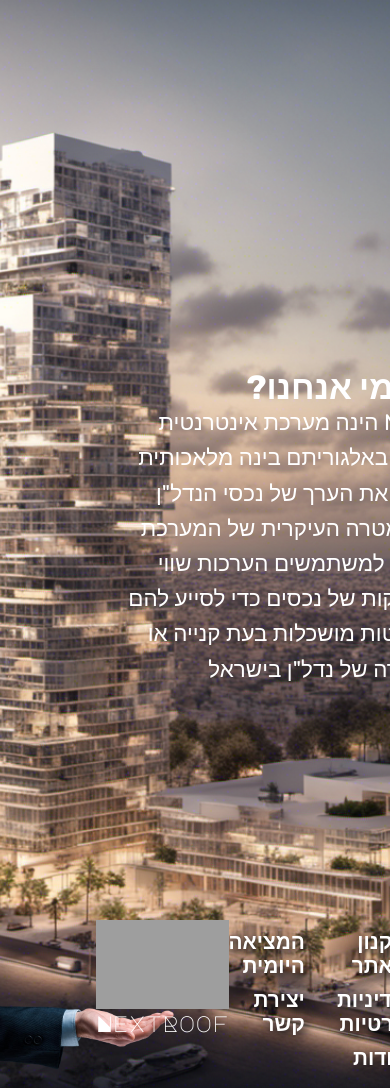
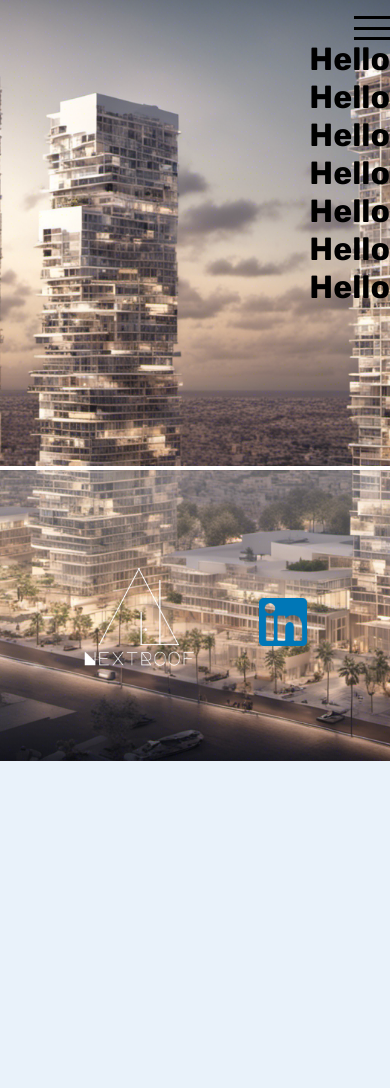
Before and after one commit to yoavlv/NextRoofWeb, a Django app: page /login/ in a window 390 px wide; the page is wider, and only the part inside the window is pictured. After the commit the page ends 761 px from the top of that part, so only its background shows below. Run offline with Django 4.2, Linux system fonts and the light colour scheme; grey boxes are pictures that could not be loaded.

Commit message:
mobile desgin

```diff
--- a/main/templates/home.html
+++ b/main/templates/home.html
@@ -79,5 +79,9 @@
 
 </div>
 
+    <div class="about-us">
+        <h2>מי אנחנו?</h2>
+        <p>NextRoof הינה מערכת אינטרנטית המשתמשת באלגוריתם בינה מלאכותית כדי לחזות את הערך של נכסי הנדל"ן בישראל. המטרה העיקרית של המערכת היא לספק למשתמשים הערכות שווי אמינות ומדויקות של נכסים כדי לסייע להם לקבל החלטות מושכלות בעת קנייה או מכירה של נדל"ן בישראל</p>
+    </div>
 
 {% endblock %}
--- a/main/templates/index.html
+++ b/main/templates/index.html
@@ -59,62 +59,27 @@
       </div>
    </header>
 
+    <div>
+    {% block content %}
 
-{% block content %}
-
-{% endblock %}
+    {% endblock %}
+    </div>
 
 
 <div class=close-sec>
 
-    <div class="about-us">
-        <h2>מי אנחנו?</h2>
-        <p>NextRoof הינה מערכת אינטרנטית המשתמשת באלגוריתם בינה מלאכותית כדי לחזות את הערך של נכסי הנדל"ן בישראל. המטרה העיקרית של המערכת היא לספק למשתמשים הערכות שווי אמינות ומדויקות של נכסים כדי לסייע להם לקבל החלטות מושכלות בעת קנייה או מכירה של נדל"ן בישראל</p>
-    </div>
-
     <footer>
-        <div class="a-list">
-                    <div class="one-right">
-
-                        <p><a href="#">דף הבית</a></p>
-                        <p><a href="#">שווי הנכס</a></p>
-                        <p><a href="#">חיפוש</a></p>
-
-                    </div>
-
-                    <div class="one-middle">
-
-                        <p><a href="#">תקנון האתר</a></p>
-                        <p><a href="#">מדיניות פרטיות</a></p>
-                        <p><a href="#">אודות</a></p>
-
-                    </div>
-
-                    <div class="one-left">
-
-                        <p><a href="#">המציאה היומית</a></p>
-                        <p><a href="https://www.linkedin.com/in/yoav-lavie-973ba61b4/">יצירת קשר</a></p>
-
-                    </div>
-
+        <div class="footer-link">
+            <div class="linkedin-section">
+                <a href="https://www.linkedin.com/in/yoav-lavie-973ba61b4/" target="_blank">
+                    <img class="linkedin-icon" rel="icon" src="{% static 'img/linkedin.png' %}" >
+                </a>
+            </div>
         </div>
-
-        <div class="left-logo2">
-            <div class="logo-menu2">
-                <div class="group-11-2">
-                <div class="ellipse-1-2"></div>
-                </div>
-                <p class="next-roof-2">NextRoof</p>
-            </div>
-
-            <div class="hand-footer">
-                <img src="{% static '/img/hand.png' %}" alt="">
-            </div>
-
+        <div class="logo-footer">
+            <img class="logo-img-footer" rel="icon" src="{% static 'img/nextroof-white.png' %}" >
         </div>
-
     </footer>
-
   </div>
 
 </body>
--- a/main/templates/search.html
+++ b/main/templates/search.html
@@ -42,7 +42,7 @@
                 </div>
             </div>
 
-    <button class="toggle-options" onclick="toggleMoreOptions(event)">הצגת אופציות נוספות</button>
+    <button class="toggle-options" onclick="toggleMoreOptions(event)">חיפוש מתקדם</button>
      <div id="more-options-section" class="more-options-section">
 
          <div class="input-search-field">
--- a/static/css/asset_value.css
+++ b/static/css/asset_value.css
@@ -180,11 +180,7 @@ form input {
 }
 
 @media only screen and (max-width: 768px) { /* 768px */
-    .result {
-        display: flex;
-        justify-content: center;
-        width: 100%;
-    }
+
   .algo-res {
     margin: 0.625rem;
     padding: 0.625rem;
--- a/static/css/home.css
+++ b/static/css/home.css
@@ -379,8 +379,7 @@
   .newsletter {
     top: 3.9rem; /* Reduced from 7.8rem */
     left: 10rem; /* Reduced from -0.625rem */
-    width: 90%; /* Adjusted from 25% to make it wider on mobile screens */
-    padding: 0.625rem; /* Reduced from 1.25rem */
+    width: 100%;/* Adjusted from 25% to make it wider on mobile screens */
   }
 
 
--- a/static/css/index.css
+++ b/static/css/index.css
@@ -127,88 +127,43 @@ nav {
   line-height: 2.2rem;
 }
 
+
+
 footer {
-  height: 40vh;
-  -webkit-box-align: center;
-      -ms-flex-align: center;
-          align-items: center;
-  padding-top: 10rem;
-  background-size: 100%;
-  background-position: center;
-  display: -webkit-box;
-  display: -ms-flexbox;
-  display: flex;
+
+    border-top: 0.25rem solid #fff;
+    background: linear-gradient(to bottom, rgba(255, 255, 255, 0.3) 0%, rgba(255, 255, 255, 0) 100%);
+    height: 35vh;
+    align-items: center;
+    padding-top: 1rem;
+    background-size: 100%;
+    background-position: center;
+    display: flex;
+    justify-content: center;
+    margin-top:4rem;
+
 }
 
-footer .a-list {
-  display: -webkit-box;
-  display: -ms-flexbox;
-  display: flex;
-  gap: 2rem;
-  margin: auto;
-  max-width: 38%;
+.footer-link {
+    padding-left:4rem;
 }
 
-footer .a-list a {
-  list-style: none;
-  color: #ffffff;
-  text-decoration: none;
-  font-size: 1.3rem;
-  text-shadow: 0.125rem 0.25rem 0.5rem #01080e; /* Converted from 2px 4px 8px */
-}
-
-footer .a-list p {
-  padding: 0.3125rem 0; /* Converted from 5px 0 */
-}
-
-.left-logo2 .logo-menu2 {
-  display: -webkit-box;
-  display: -ms-flexbox;
-  display: flex;
-  -webkit-box-orient: vertical;
-  -webkit-box-direction: normal;
-      -ms-flex-direction: column;
-          flex-direction: column;
-  margin-left: 6rem;
-  margin-bottom: -3.4rem;
-}
-
-.left-logo2 .logo-menu2 .group-11-2 {
-
-  background-size: 100% 100%;
-  background-position: center;
-  background-image: url("https://static.overlay-tech.com/assets/e60148ad-fcec-47a1-b9a4-f501bfe36b52.svg");
-  margin-bottom: 0.174em; /* Converted from 3.48px */
-  padding: 5em 1.396em 0.595em 2.432em; /* Converted from 80px 21.09px 9.28px 30.24px */
-  display: -webkit-box;
-  display: -ms-flexbox;
-  display: flex;
-  -webkit-box-align: start;
-      -ms-flex-align: start;
-          align-items: flex-start;
+.linkedin-icon {
+    width: 3rem;
+    height: 3rem;
 }
 
 
-.left-logo2 .logo-menu2 .ellipse-1-2 {
-  max-width: 0.1em;
-  max-height: 0.1em;
-  background-color: #f0f0f0;
-  border-radius: 50%;
-  margin: 0 auto;
-}
-.left-logo2 .logo-menu2 .next-roof-2 {
-  font-family: "Major Mono Display";
-  font-size: 1.4rem;
-  font-weight: 400;
-  line-height: normal;
-  color: #ffffff;
-  margin: auto;
+.logo-footer {
+    width: 7rem;
+    height: 7rem;
 }
 
-.left-logo2 .hand-footer img {
-  max-width: 80%;
-  float: left;
-}
+.logo-img-footer {
+    width: 100%;
+    height: auto;
+    }
+
 
 
 @media (max-width: 768px) { /* Tablet and below */
@@ -220,7 +175,7 @@ footer .a-list p {
         background-color: #333;
         position: fixed;
         top: 0;
-        left: 10rem;
+        left: 5rem;
         z-index: 1000;
         flex-direction: column;
         align-items: center;
@@ -231,7 +186,7 @@ footer .a-list p {
         z-index: 1001;
         margin-top:1rem;
         display: flex;
-        margin-left:5.5rem;
+        margin-left:6.5rem;
         justify-content: right;
         align-items: right;
     }
@@ -251,13 +206,9 @@ footer .a-list p {
         margin: 4rem auto;
     }
 
-    footer .a-list {
-        margin-right: 1.2rem;
-        max-width: 90%;
-    }
+    footer {
+    margin-top: 10rem;
 
-    .left-logo2 {
-        margin-left: 1rem;
     }
 
 }
--- a/static/css/search.css
+++ b/static/css/search.css
@@ -362,15 +351,13 @@ form .search-btn:hover, .click-continue:hover {
 }
 
 @media only screen and (max-width: 768px) {
-
+    body {
+      overflow-x: hidden;
+    }
     .sell-asset-value {
-      position: absolute;
-      top: -0.15rem;
-      right: 1.95rem;
-
+        margin-right: 0rem;
     }
 
-  /* Adjusting the hero search section */
   .hero-search {
     flex-direction: column;
     align-items: center;
--- a/static/js/search.js
+++ b/static/js/search.js
@@ -35,7 +35,7 @@ function toggleMoreOptions(event) {
         localStorage.setItem("moreOptionsState", "expanded");
     } else {
         moreOptions.style.display = "none";
-        toggleButton.innerText = "הצגת אופציות נוספות";
+        toggleButton.innerText = "חיפוש מתקדם";
         localStorage.setItem("moreOptionsState", "collapsed");
     }
 }
```
Also changed, not shown: other parts of static/css/search.css (+40 -74 lines), static/img/linkedin.png (added).
